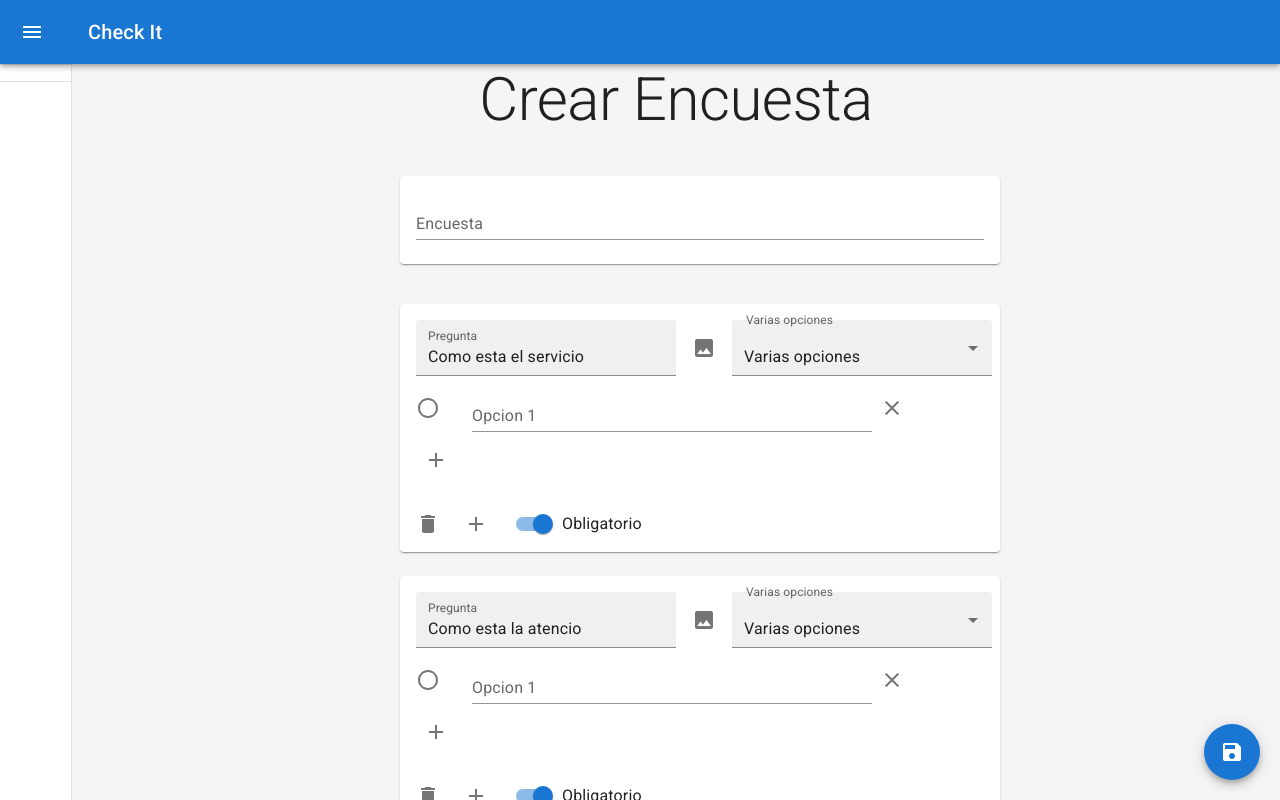
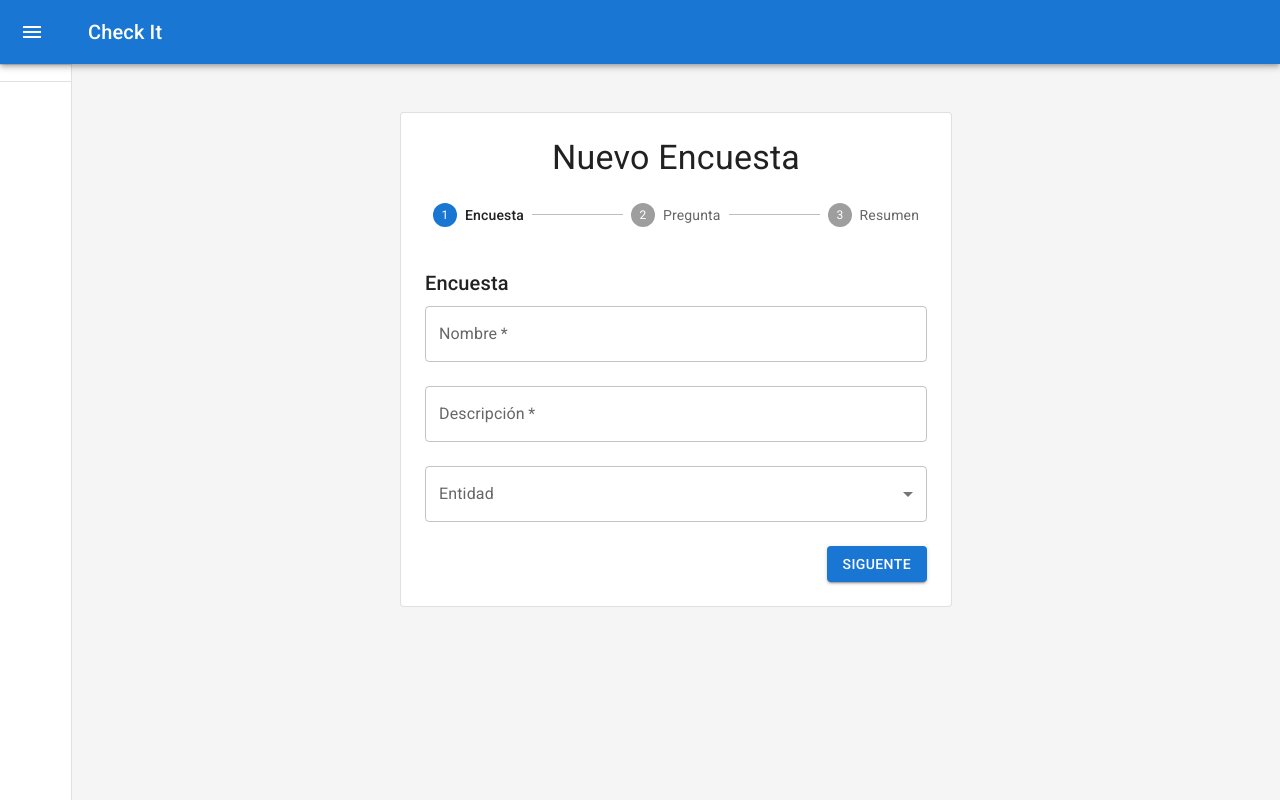
Before and after one commit to AleMicky/check-it, a React (Vite) app: page /pregunta in a window 1280 px wide. Built offline with nearby package versions, Linux system fonts and the light colour scheme.

Commit message:
encuesta step

```diff
--- a/package.json
+++ b/package.json
@@ -9,11 +9,15 @@
     "preview": "vite preview"
   },
   "dependencies": {
+    "@date-io/jalaali": "^2.14.0",
     "@emotion/react": "^11.10.0",
     "@emotion/styled": "^11.10.0",
     "@mui/icons-material": "^5.8.4",
     "@mui/material": "^5.9.3",
     "@mui/styled-engine-sc": "^5.9.3",
+    "@mui/x-date-pickers": "^5.0.0-beta.4",
+    "moment": "^2.29.4",
+    "moment-jalaali": "^0.9.6",
     "react": "^18.2.0",
     "react-dom": "^18.2.0",
     "react-router-dom": "6",
--- a/src/pages/encuesta/Pregunta.jsx
+++ b/src/pages/encuesta/Pregunta.jsx
@@ -1,247 +1,184 @@
 import React, {useState} from 'react';
 import {
-    Accordion,
-    AccordionDetails,
-    AccordionSummary,
     Box,
-    Button,
-    ButtonGroup,
-    Card,
-    CardActions,
-    CardContent,
-    Container, Fab,
-    FormControl,
-    FormControlLabel,
-    IconButton,
-    InputLabel,
-    List,
-    ListItem,
-    ListItemIcon,
-    MenuItem,
-    Select,
-    Stack,
-    Switch,
+    Button, Card, CardContent,
+    Container, FormControl,
+    Grid, IconButton, InputLabel, MenuItem,
+    Paper, Select, Stack,
+    Step,
+    StepLabel,
+    Stepper,
     TextField,
     Toolbar,
     Typography
 } from "@mui/material";
 import ImageIcon from '@mui/icons-material/Image';
-import ContentCopyIcon from '@mui/icons-material/ContentCopy';
-import DeleteIcon from '@mui/icons-material/Delete';
-import RadioButtonUncheckedIcon from '@mui/icons-material/RadioButtonUnchecked';
-import AddIcon from '@mui/icons-material/Add';
-import CheckBoxOutlineBlankIcon from '@mui/icons-material/CheckBoxOutlineBlank';
-import ClearIcon from '@mui/icons-material/Clear';
-import SaveIcon from '@mui/icons-material/Save';
 
 
-export const Pregunta = () => {
-        /* const [respuesta, setRespuesta] = useState();
-         const handleChangeAdd = () => {
-             setRespuesta(respuesta => [...respuesta, {
-                 respuesta: 'Opción'
-             }])
-         }
-
-         const handleChangeClear = (index) => {
-             if (respuesta.length === 1) return;
-             setRespuesta([
-                 ...respuesta.splice(0, index),
-                 ...respuesta.splice(index + 1, respuesta.length)
-             ])
-         }
+const Encuesta = () => {
+    return (
+        <React.Fragment>
+            <Typography variant="h6" gutterBottom>
+                Encuesta
+            </Typography>
+            <Grid container spacing={3}>
+                <Grid item xs={12}>
+                    <TextField
+                        required
+                        name="nombre"
+                        label="Nombre"
+                        fullWidth
+                    />
+                </Grid>
+                <Grid item xs={12}>
+                    <TextField
+                        required
+                        name="descripcion"
+                        label="Descripción"
+                        fullWidth
+                    />
+                </Grid>
+                <Grid item xs={12}>
+                    <FormControl fullWidth>
+                        <InputLabel id="demo-simple-select-standard-label">Entidad</InputLabel>
+                        <Select
+                            label="Entidad"
+                            labelId="demo-simple-select-standard-label"
+                            id="demo-simple-select-standard">
+                            <MenuItem value="">
+                                <em>None</em>
+                            </MenuItem>
+                            <MenuItem value={1}>FarmaCoorp</MenuItem>
+                            <MenuItem value={2}>Helias</MenuItem>
+                        </Select>
+                    </FormControl>
+                </Grid>
+            </Grid>
+        </React.Fragment>
+    )
+};
 
 
-         const [expanded, setExpanded] = useState(false);
-
-         const handleChange = (panel) => (event, isExpanded) => {
-             setExpanded(isExpanded ? panel : false);
-         };
-
-         const [pregunta, setPregunta] = useState([
-             {
-                 pregunta: 'Como esta el servicio'
-             },
-             {
-                 pregunta: 'Como esta la atencio'
-             },
-             {
-                 pregunta: 'Como se encuentra'
-             },
-         ]);
-         const handleChangePregunta = () => {
-             setPregunta(pregunta => [...pregunta, {
-                 pregunta: ''
-             }])
-         }*/
-
-        const [encuesta, setEncuesta] = useState('');
-
-        const [tipoRespuesta, setTipoRespuesto] = useState('opcion');
-
-        const handleChangeSelect = (event) => {
-            setTipoRespuesto(event.target.value);
-        };
-
-        const [pregunta, setPregunta] = useState([
-            {
-                pregunta: 'Como esta el servicio',
-                respuesta: [
-                    {
-                        respuesta: 'Opción'
-                    }
-                ]
-            },
-            {
-                pregunta: 'Como esta la atencio',
-                respuesta: [
-                    {
-                        respuesta: 'Opción'
-                    }
-                ]
-            },
-            {
-                pregunta: 'Como se encuentra',
-                respuesta: [
-                    {
-                        respuesta: 'Opción'
-                    }
-                ]
-            },
-        ]);
-
-        const handleChangeNewPregunta = () => {
-            setPregunta(pregunta => [...pregunta, {
-                pregunta: ''
-            }])
-        }
-        const handleChangeClearPregunta = (index) => {
-            if (pregunta.length === 1) return;
-            setPregunta([
-                ...pregunta.splice(0, index),
-                ...pregunta.splice(index + 1, pregunta.length)
-            ])
-        }
-
-
+function CardPregunta() {
     return (
-            <Container maxWidth="sm">
-                <Toolbar/>
-                <Typography component="h1"
-                            variant="h2"
-                            align="center"
-                            color="text.primary"
-                            gutterBottom>
-                    Crear Encuesta
-                </Typography>
-                <Box sx={style.container}>
         <Card>
             <CardContent>
-                            <Box sx={style.cardEncuesta}>
-                                <TextField fullWidth
-                                           label="Encuesta"
-                                           variant="standard"
-                                           onChange={e => setEncuesta(e.target.value)}
-                                           value={encuesta}/>
-                            </Box>
-                        </CardContent>
-                    </Card>
-                </Box>
-                {
-                    pregunta.map(({pregunta, respuesta}, index) => (
-                        <Card sx={{minWidth: 600, marginTop: 3}} key={index}>
-                            <CardContent>
                 <Stack direction="row" spacing={1}>
-                                    <Box sx={{minWidth: 260}}>
                     <TextField fullWidth
                                label="Pregunta"
-                                                   variant="filled"
-                                                   value={pregunta}/>
-                                    </Box>
+                               variant="filled"/>
                     <IconButton aria-label="imagen">
                         <ImageIcon/>
                     </IconButton>
-                                    <Box sx={{minWidth: 260}}>
-                                        <FormControl fullWidth>
-                                            <InputLabel>Varias opciones</InputLabel>
-                                            <Select
-                                                value={tipoRespuesta}
-                                                label="Tipo Respuesta"
-                                                variant="filled"
-                                                onChange={handleChangeSelect}>
-                                                <MenuItem value={'opcion'}>Varias opciones</MenuItem>
-                                                <MenuItem value={'casiilla'}>Casilla</MenuItem>
-                                            </Select>
-                                        </FormControl>
-                                    </Box>
                 </Stack>
-                                <Box sx={{width: '100%', maxWidth: 300, bgcolor: 'background.paper'}}>
-                                    <List>
-                                        {respuesta.map(({respuesta}, i) => (
-                                            <ListItem disablePadding key={i}>
-                                                <ListItemIcon>
-                                                    {
-                                                        tipoRespuesta === 'opcion' ? <RadioButtonUncheckedIcon/> :
-                                                            <CheckBoxOutlineBlankIcon/>
+            </CardContent>
+        </Card>
+    );
 }
-                                                </ListItemIcon>
-                                                <Box sx={{minWidth: 400}}>
-                                                    <TextField fullWidth
-                                                               label={`Opcion ${i + 1}`}
-                                                               variant="standard"/>
-                                                </Box>
-                                                <IconButton aria-label="add"
-                                                            onClick={() => console.log(1)}>
-                                                    <ClearIcon/>
-                                                </IconButton>
-                                            </ListItem>
-                                        ))
-                                        }
-                                    </List>
-                                    <IconButton aria-label="add" onClick={() => console.log(1)}>
-                                        <AddIcon/>
-                                    </IconButton>
-                                </Box>
-                            </CardContent>
-                            <CardActions>
-                                <IconButton aria-label="elminar" onClick={() => handleChangeClearPregunta(index)}>
-                                    <DeleteIcon/>
-                                </IconButton>
-                                <IconButton aria-label="nuevo" onClick={handleChangeNewPregunta}>
-                                    <AddIcon/>
-                                </IconButton>
-                                <FormControlLabel control={<Switch defaultChecked/>} label="Obligatorio"/>
-                            </CardActions>
-                        </Card>
-                    ))
-                }
-                <Fab sx={style.fab}
-                     color="primary"
-                     aria-label="add"
-                     onClick={() => navigate('/pregunta')}>
-                    <SaveIcon/>
-                </Fab>
-            </Container>
+
+const PreguntaRespuesta = () => {
+    return (
+        <React.Fragment>
+            <Typography variant="h6" gutterBottom>
+                Pregunta
+            </Typography>
+            <Grid container spacing={3}>
+                <Grid item xs={12}>
+                    <CardPregunta/>
+                </Grid>
+            </Grid>
+        </React.Fragment>
     )
-            ;
-    }
-;
-const style = {
-    container: {
-        width: 600,
-        marginTop: 5,
-        marginBottom: 5
-    },
-    cardEncuesta: {
-        width: 700,
-        maxWidth: '100%',
-    },
-    fab: {
-        margin: 0,
-        top: 'auto',
-        right: 20,
-        bottom: 20,
-        left: 'auto',
-        position: 'fixed',
+};
+
+
+const Resumen = () => {
+    return (
+        <React.Fragment>
+            <Typography variant="h6" gutterBottom>
+                Resumen
+            </Typography>
+        </React.Fragment>
+    )
+};
+
+
+const steps = ['Encuesta', 'Pregunta', 'Resumen'];
+
+function getStepContent(step) {
+    switch (step) {
+        case 0:
+            return <Encuesta/>;
+        case 1:
+            return <PreguntaRespuesta/>;
+        case 2:
+            return <Resumen/>;
+        default:
+            throw new Error('Unknown step');
     }
 }
+
+export const Pregunta = () => {
+
+    const [activeStep, setActiveStep] = useState(0);
+
+    const handleNext = () => {
+        setActiveStep(activeStep + 1);
+    };
+
+    const handleBack = () => {
+        setActiveStep(activeStep - 1);
+    };
+    return (
+        <React.Fragment>
+            <Toolbar/>
+            <Container component="main" maxWidth="sm" sx={{mb: 4}}>
+                <Paper variant="outlined" sx={{my: {xs: 3, md: 6}, p: {xs: 2, md: 3}}}>
+                    <Typography component="h1" variant="h4" align="center">
+                        Nuevo Encuesta
+                    </Typography>
+                    <Stepper activeStep={activeStep} sx={{pt: 3, pb: 5}}>
+                        {steps.map((label) => (
+                            <Step key={label}>
+                                <StepLabel>{label}</StepLabel>
+                            </Step>
+                        ))}
+                    </Stepper>
+                    <React.Fragment>
+                        {activeStep === steps.length ? (
+                            <React.Fragment>
+                                <Typography variant="h5" gutterBottom>
+                                    Thank you for your order.
+                                </Typography>
+                                <Typography variant="subtitle1">
+                                    Your order number is #2001539. We have emailed your order
+                                    confirmation, and will send you an update when your order has
+                                    shipped.
+                                </Typography>
+                            </React.Fragment>
+                        ) : (
+                            <React.Fragment>
+                                {getStepContent(activeStep)}
+                                <Box sx={{display: 'flex', justifyContent: 'flex-end'}}>
+                                    {activeStep !== 0 && (
+                                        <Button onClick={handleBack} sx={{mt: 3, ml: 1}}>
+                                            Atras
+                                        </Button>
+                                    )}
+
+                                    <Button
+                                        variant="contained"
+                                        onClick={handleNext}
+                                        sx={{mt: 3, ml: 1}}
+                                    >
+                                        {activeStep === steps.length - 1 ? 'Realizar Encuesta' : 'Siguente'}
+                                    </Button>
+                                </Box>
+                            </React.Fragment>
+                        )}
+                    </React.Fragment>
+                </Paper>
+            </Container>
+        </React.Fragment>
+    );
+}
```
Also changed, not shown: src/App.jsx (+5 -3 lines), 1 other file (tests, documents, lock files or other folders). Lines whose indentation alone changed are shown as unchanged.
